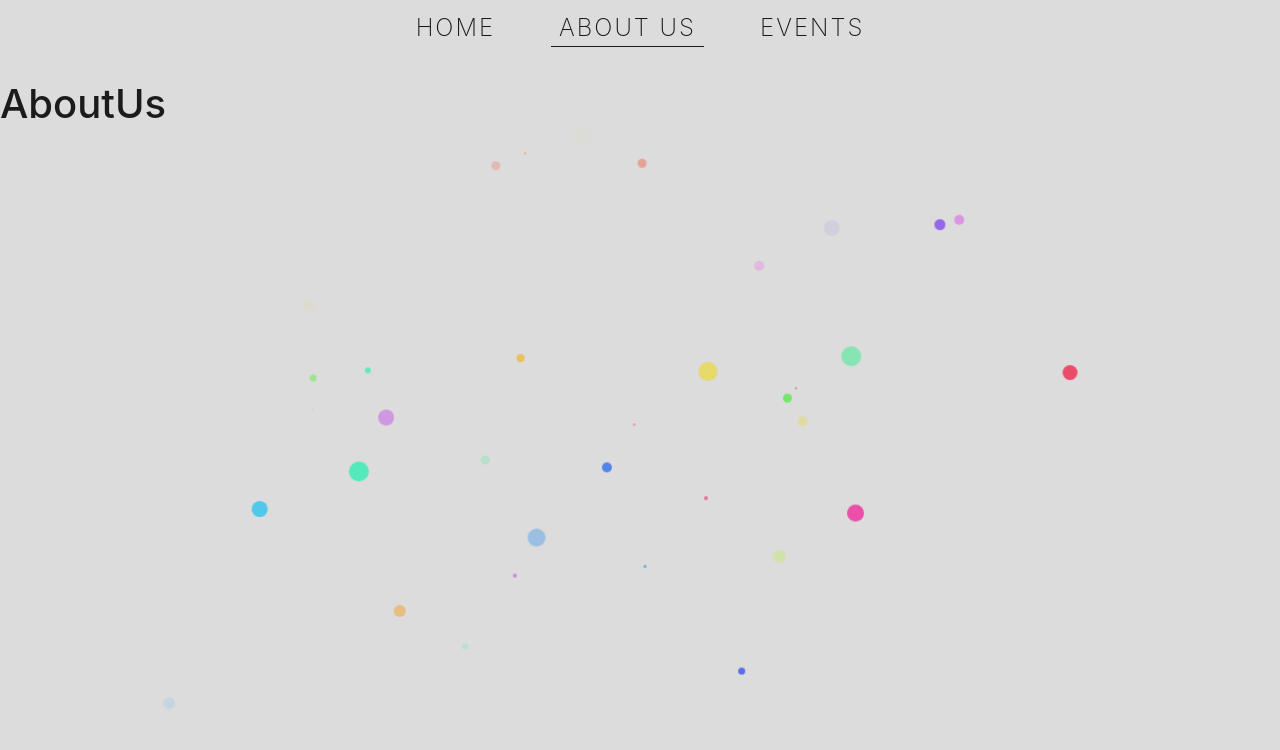
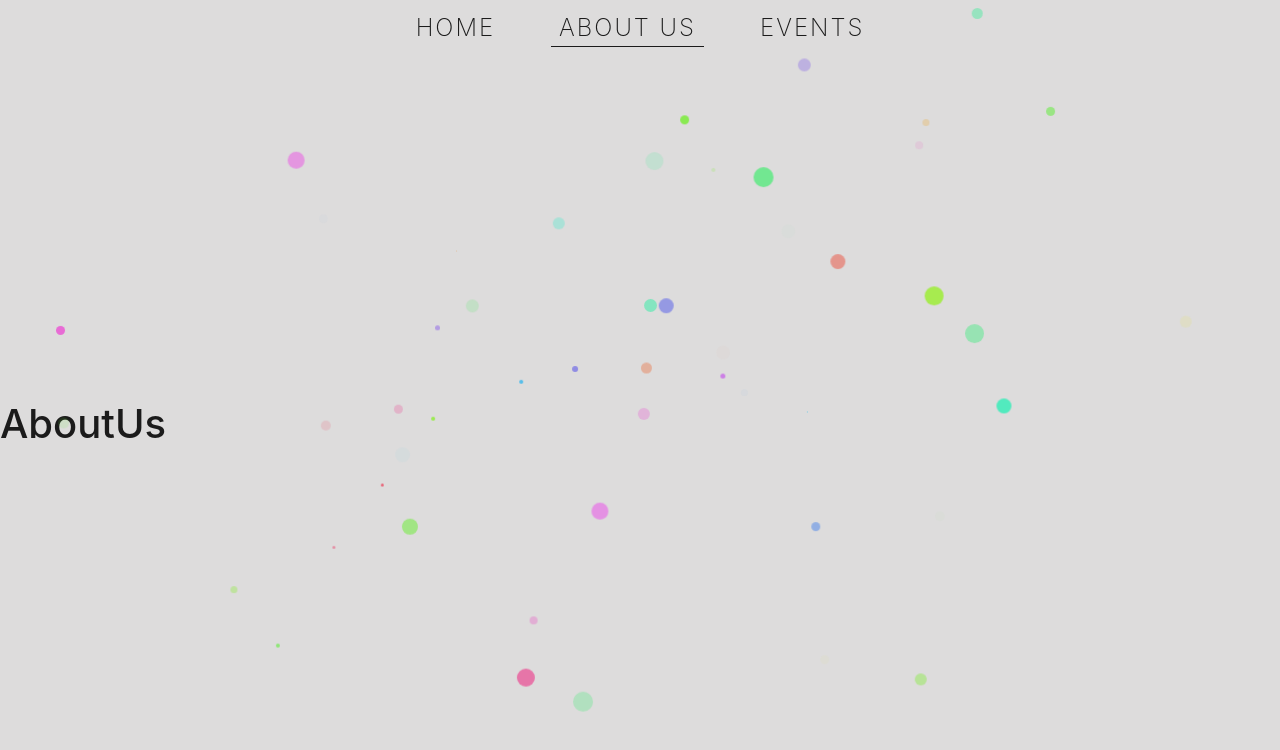
Before and after one commit to AakSin/it-club, a Vue app: page /aboutus in a window 1280 px wide. Shown: the top 750 px of the page. Built offline with nearby package versions, Linux system fonts and the light colour scheme.

Commit message:
fixed font issue + added hover styling to cards

```diff
--- a/src/App.vue
+++ b/src/App.vue
@@ -36,10 +36,25 @@
       <div class="particle"></div>
       <div class="particle"></div>
       <div class="particle"></div>
+      <div class="particle"></div>
+      <div class="particle"></div>
+      <div class="particle"></div>
+      <div class="particle"></div>
+      <div class="particle"></div>
+      <div class="particle"></div>
+      <div class="particle"></div>
+      <div class="particle"></div>
+      <div class="particle"></div>
+      <div class="particle"></div>
+      <div class="particle"></div>
+      <div class="particle"></div>
+      <div class="particle"></div>
+      <div class="particle"></div>
+      <div class="particle"></div>
     </div>
     <Nav></Nav>
 
-    <router-view class="py-4"></router-view>
+    <div class="py-4 rter  d-flex flex-column justify-content-center"><router-view ></router-view></div>
   </div>
 </template>
 
@@ -76,12 +91,12 @@ html {
   border-radius: 50%;
 }
 
-@for $i from 1 through 35 {
+@for $i from 1 through 50 {
   @keyframes particle-animation-#{$i} {
     100% {
       transform: translate3d(
-        (random(90) * 1vw),
-        (random(90) * 1vh),
+        (random(95) * 1vw),
+        (random(95) * 1vh),
         (random(100) * 1px)
       );
     }
@@ -111,4 +126,7 @@ html {
   background:$bcolor;
   color:$tcolor;
 }
+.rter{
+  min-height:93vh;
+}
 </style>
--- a/src/components/Events/Event.vue
+++ b/src/components/Events/Event.vue
@@ -1,8 +1,8 @@
 <template>
-<div class="col-12 col-sm-6 col-lg-3 px-5 px-md-2">
+<div class="col-12 col-sm-6 col-lg-3 p-4 p-md-2">
    <div class="card text-center">
       <div v-if="readMore">
-      <img class="card-img-top px-5 px-md-3" src="@/svgs/webd.svg" alt="Card image cap" />
+      <img class="card-img-top px-5 px-md-3" :src="event.image" alt="Card image cap" />
       <div class="card-body">
         <h1 class="card-title">{{event.name}}</h1>
         <button class="btn btn-primary" @click="toggleRead()">Read More</button>
@@ -34,10 +34,27 @@ export default {
 }
 </script>
 <style lang="scss" scoped>
-
+h1{
+  font-size:3rem;
+  @media #{$md}{
+    font-size:1.5rem;
+  }
+}
+.btn,p{
+font-size:2rem;
+  @media #{$md}{
+    font-size:1rem;
+  }
+}
 .card{
   background-color:rgba(0,0,0,0);
   margin-bottom: 2vh;
+  transition:0.5s;
 
 }
+.card:hover{
+  background-color:rgba(197, 197, 197, 0.3);
+  transform:scale(1.05);
+  transition:0.5s;
+}
 </style>
--- a/src/components/Events/EventsGrid.vue
+++ b/src/components/Events/EventsGrid.vue
@@ -1,5 +1,5 @@
 <template>
-  <div class="container">
+  <div class="c_container">
     <div class="row d-flex align-items-center">
       <Event
         v-for="event in events"
@@ -18,40 +18,40 @@ export default {
     return {
       events: [
         {
-          name: "Web D",
-          image: "@/svgs/webd.svg",
+          name: "Web Development",
+          image: "./static/svgs/webd.svg",
           desc: "lorem ipsum",
         },
         {
           name: "Coding",
-          image: "#",
+          image: "./static/svgs/webd.svg",
           desc: "lorem ipsum",
         },  {
           name: "Web D",
-          image: "@/svgs/webd.svg",
+          image: "./static/svgs/webd.svg",
           desc: "lorem ipsum",
         },
         {
           name: "Coding",
-          image: "#",
+          image: "./static/svgs/webd.svg",
           desc: "lorem ipsum",
         },  {
           name: "Web D",
-          image: "@/svgs/webd.svg",
+          image: "./static/svgs/webd.svg",
           desc: "lorem ipsum",
         },
         {
           name: "Coding",
-          image: "#",
+          image: "./static/svgs/webd.svg",
           desc: "lorem ipsum",
         },  {
           name: "Web D",
-          image: "@/svgs/webd.svg",
+          image: "./static/svgs/webd.svg",
           desc: "lorem ipsum",
         },
         {
           name: "Coding",
-          image: "#",
+          image: "./static/svgs/webd.svg",
           desc: "lorem ipsum",
         }
       ],
@@ -60,5 +60,7 @@ export default {
 };
 </script>
 <style lang="scss" scoped>
-
+.c_container{
+  padding: 0 5vw;
+}
 </style>
--- a/src/components/Home/Home.vue
+++ b/src/components/Home/Home.vue
@@ -1,5 +1,5 @@
 <template>
-  <div class="d-flex flex-column justify-content-center px-5 text-center">
+  <div class="px-5 text-center">
     <svg
       id="Layer_1" data-name="Layer 1" xmlns="http://www.w3.org/2000/svg" viewBox="0 0 227.8 82.86"
     >
@@ -223,9 +223,7 @@ export default {
     transform: rotateZ(10deg);
   }
 }
-div {
-  height: 93vh;
-}
+
 svg {
   width: 100%;
 }
```
Also changed, not shown: public/static/svgs/webd.svg (renamed from src/svgs/webd.svg).
